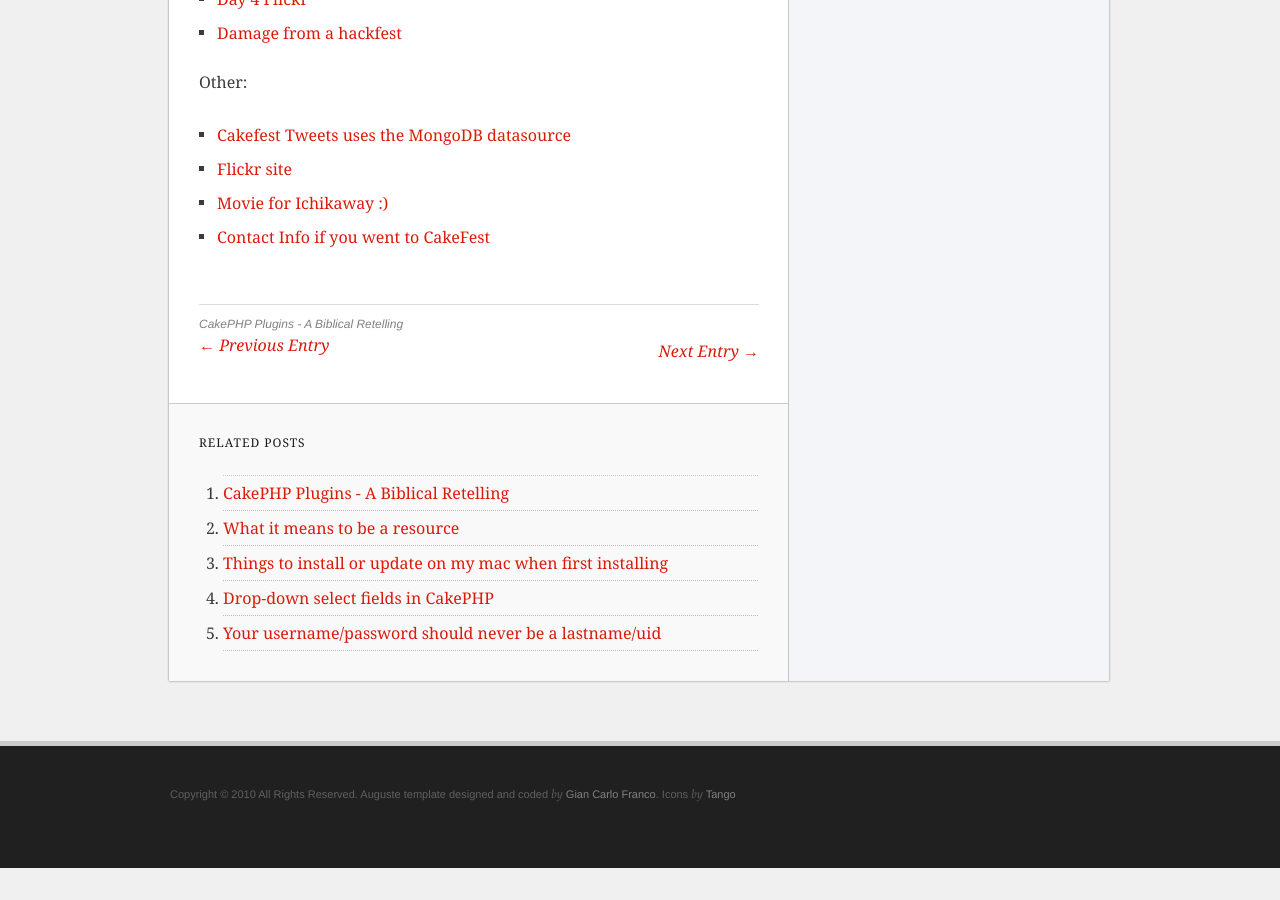
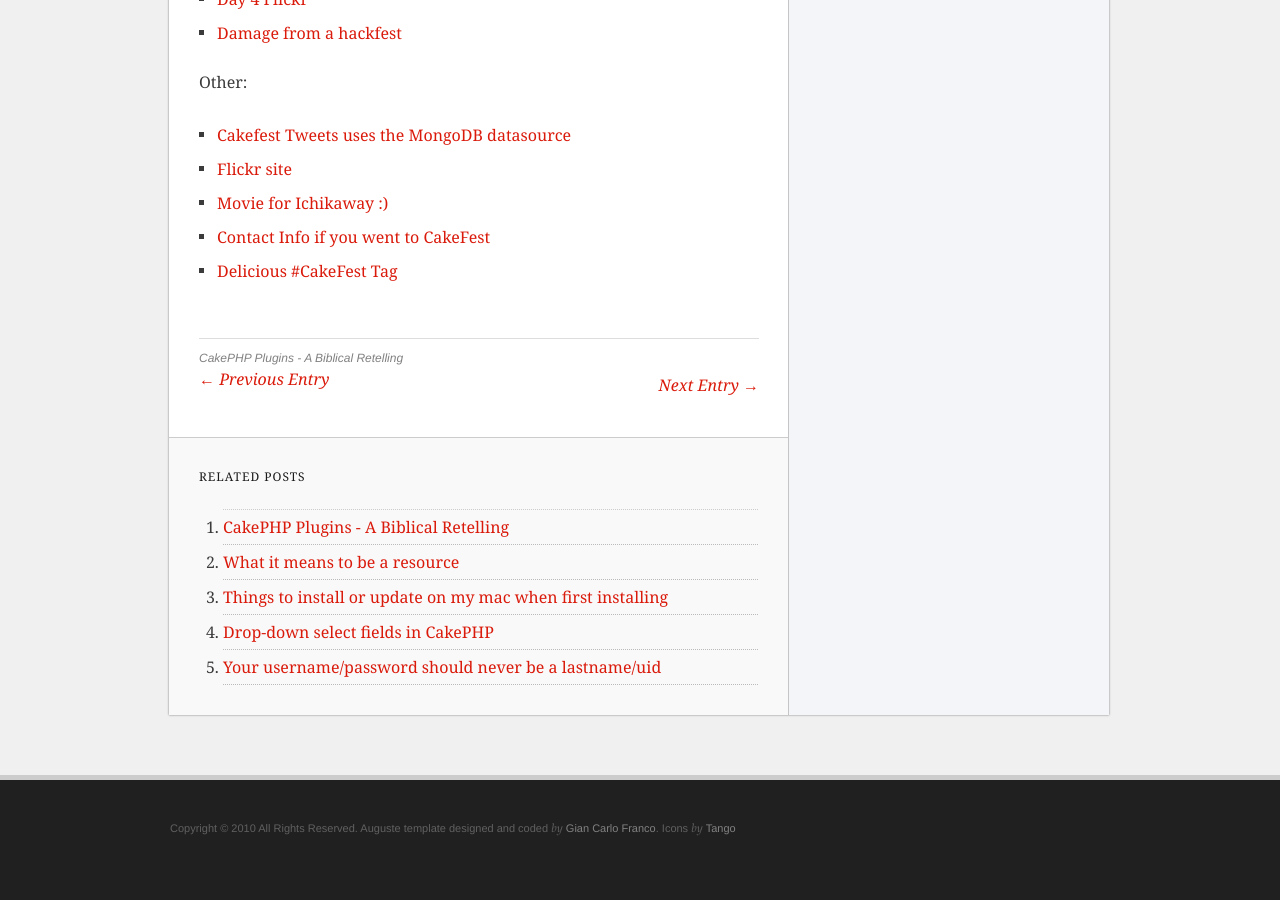
Before and after one commit to husayt/josediazgonzalez.com, a Jekyll site: the page built from _posts/2010-09-04-cakefest-conference-notes.markdown, in a window 1280 px wide and 900 px high, scrolled down 1334 px. Built offline with Jekyll 4.4.1, drawn with Linux system fonts in a browser that asks for light colours; Markdown is read by kramdown in place of the engine named in the settings; before the commit the page ends 2202 px from its top, so only the background shows below that.

Commit message:
Delicious #CakeFest tag

```diff
--- a/_posts/2010-09-04-cakefest-conference-notes.markdown
+++ b/_posts/2010-09-04-cakefest-conference-notes.markdown
@@ -51,3 +51,4 @@ Other:
 * [Flickr site](http://www.flickr.com/photos/cakephp/)
 * [Movie for Ichikaway :)](http://www.youtube.com/watch?v=mfjzpkGASro)
 * [Contact Info if you went to CakeFest](http://fest.cakepackages.com)
+* [Delicious #CakeFest Tag](http://www.delicious.com/andrew_curioso/CakeFest)
```
